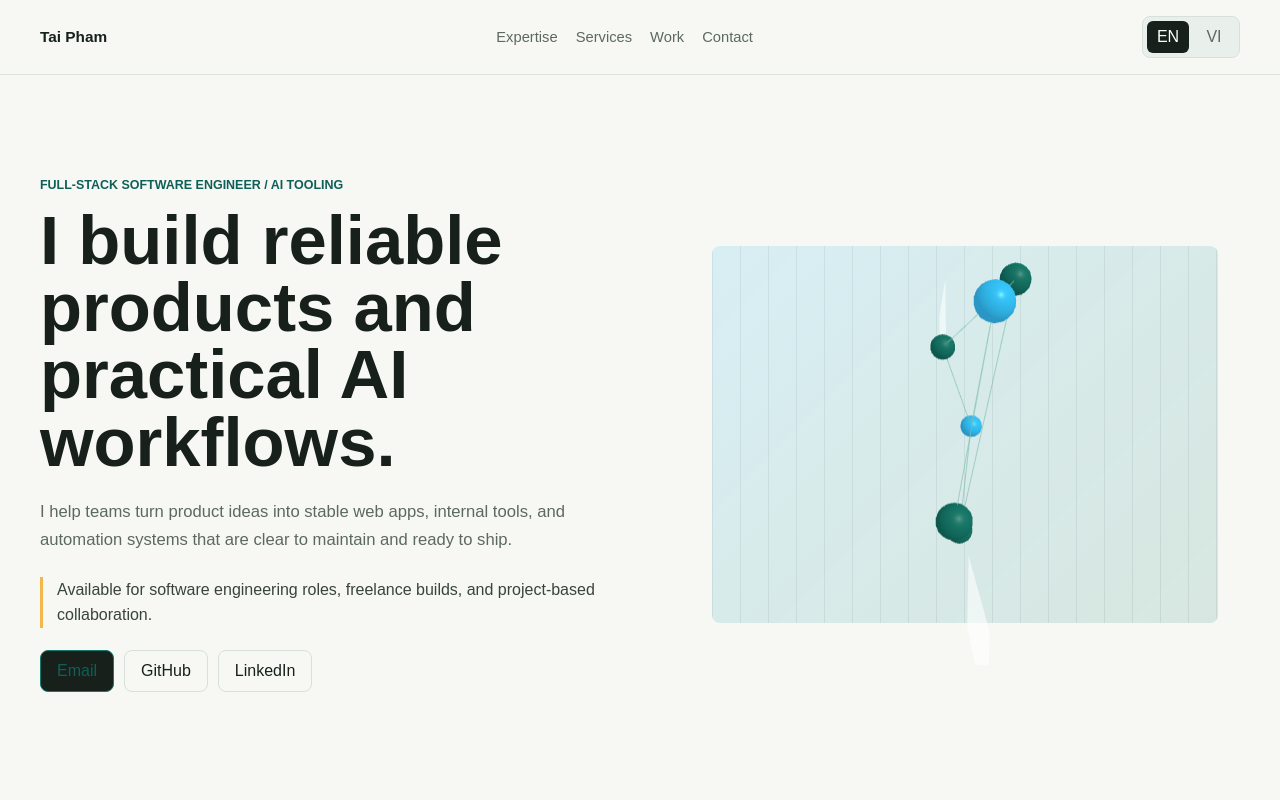
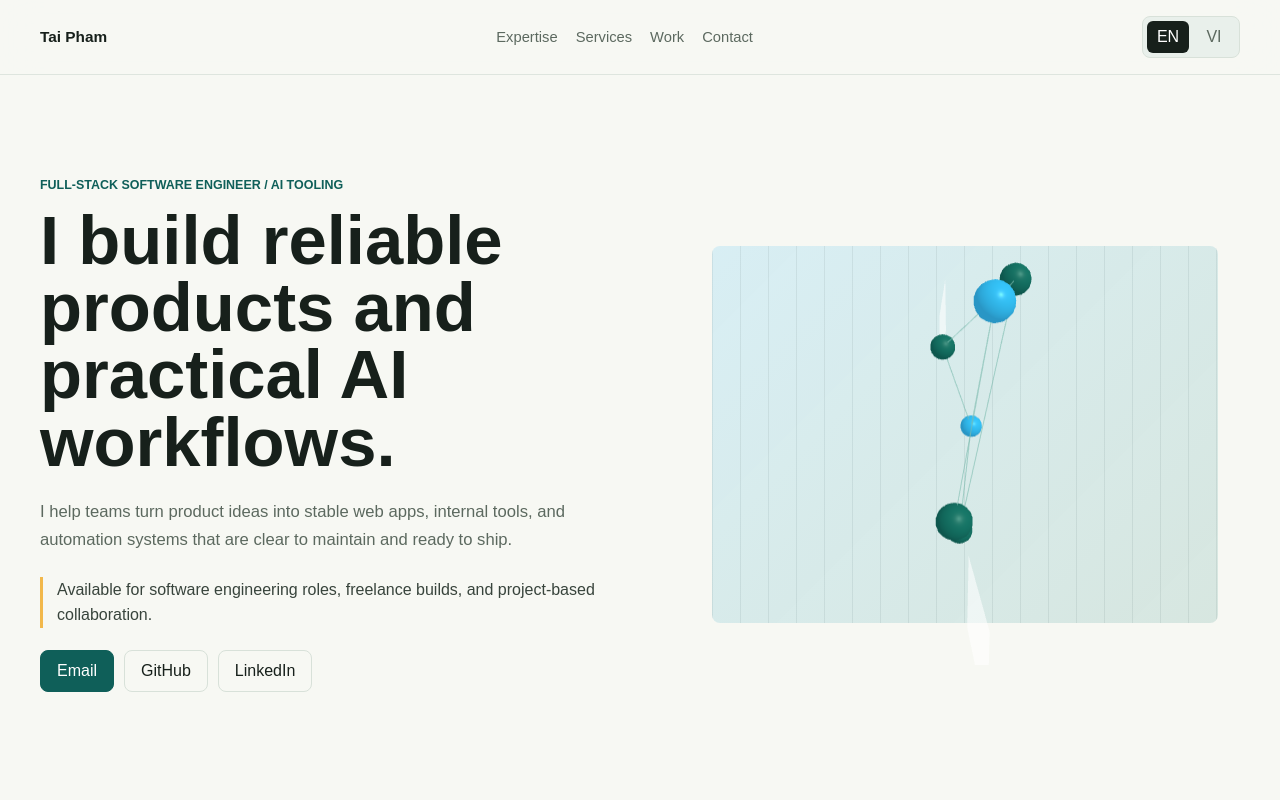
Before and after one commit to fantafi/portfolio, a Next.js app: page / in a window 1280 px wide. In both pictures the pointer is over the link 77 px from the left and 670 px from the top of the page. Shown: the top 800 px of the page. Built offline with nearby package versions, Linux system fonts and the light colour scheme.

Commit message:
Fix hero contact hover contrast

```diff
--- a/app/globals.css
+++ b/app/globals.css
@@ -224,6 +224,12 @@ h3 {
 .contact-links a:hover {
   border-color: var(--accent);
   color: var(--accent-strong);
+}
+
+.contact-links-hero a:first-child:hover {
+  background: var(--accent-strong);
+  border-color: var(--accent-strong);
+  color: #ffffff;
 }
 
 .hero-scene {
```
